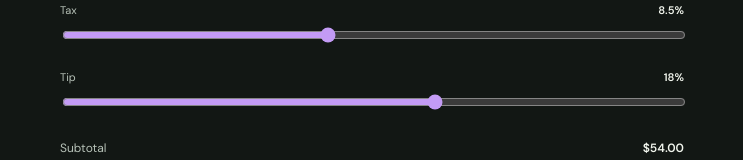
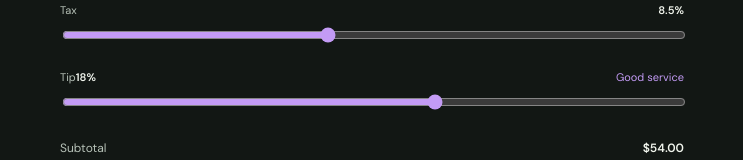
Before and after one commit to Nimbus5824/Split-App, a React (Vite) app: page / in a window 1280 px wide. Shown: the part 1394-1554 px from the top of the page, without its empty margins (268-1011 px from the left). Built offline with nearby package versions, Linux system fonts and the light colour scheme.

Commit message:
Add service rating to tip scale

```diff
--- a/src/App.tsx
+++ b/src/App.tsx
@@ -32,6 +32,7 @@ function App() {
   const taxAmount = subtotal * (tax / 100)
   const tipAmount = subtotal * (tip / 100)
   const total = subtotal + taxAmount + tipAmount
+  const serviceRating = tip >= 25 ? 'Outstanding service' : tip >= 20 ? 'Great service' : tip >= 15 ? 'Good service' : tip >= 10 ? 'Fair service' : 'Needs improvement'
 
   const totals = useMemo(() => people.map((person) => {
     const itemTotal = items.reduce((sum, item) => item.people.includes(person.id) ? sum + item.price / item.people.length : sum, 0)
@@ -106,7 +107,7 @@ function App() {
         <div className="section-heading"><div><p className="eyebrow">03 / THE DETAILS</p><h2 id="adjust-title">Make it fair.</h2></div><span className="receipt-mark" aria-hidden="true">✳</span></div>
         <p className="tax-note">Local sales tax · San Francisco, CA · 8.5% dummy rate</p>
         <label className="range-row"><span>Tax <b>{tax}%</b></span><input type="range" min="0" max="20" step="0.5" value={tax} onChange={(event) => setTax(Number(event.target.value))} /></label>
-        <label className="range-row"><span>Tip <b>{tip}%</b></span><input type="range" min="0" max="30" step="1" value={tip} onChange={(event) => setTip(Number(event.target.value))} /></label>
+        <label className="range-row"><span>Tip <b>{tip}%</b><em>{serviceRating}</em></span><input type="range" min="0" max="30" step="1" value={tip} onChange={(event) => setTip(Number(event.target.value))} /></label>
         <div className="summary-lines"><span>Subtotal <b>{money(subtotal)}</b></span><span>Tax + tip <b>{money(taxAmount + tipAmount)}</b></span><strong>Total <b>{money(total)}</b></strong></div>
       </section>
 
```
Also changed, not shown: src/App.css.
